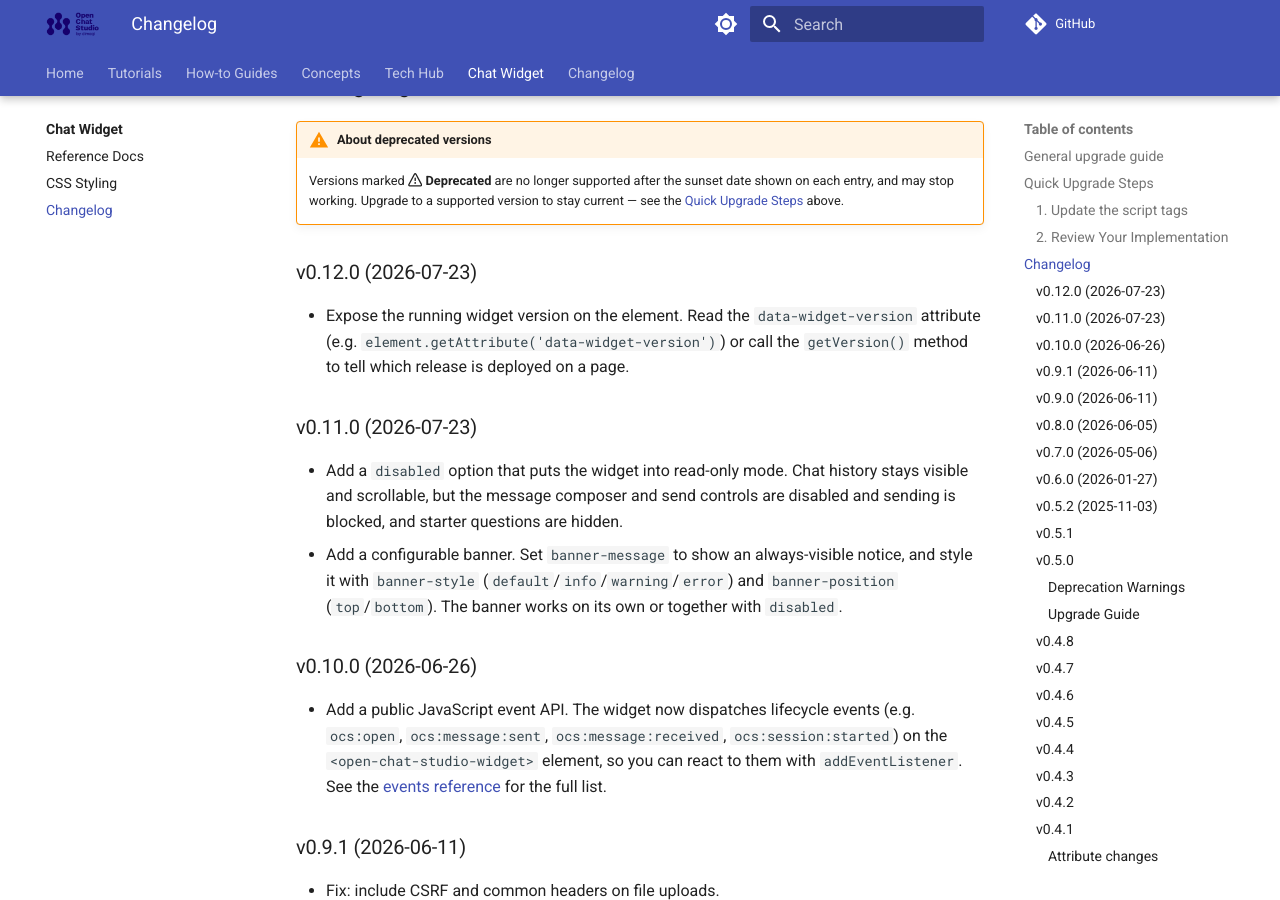
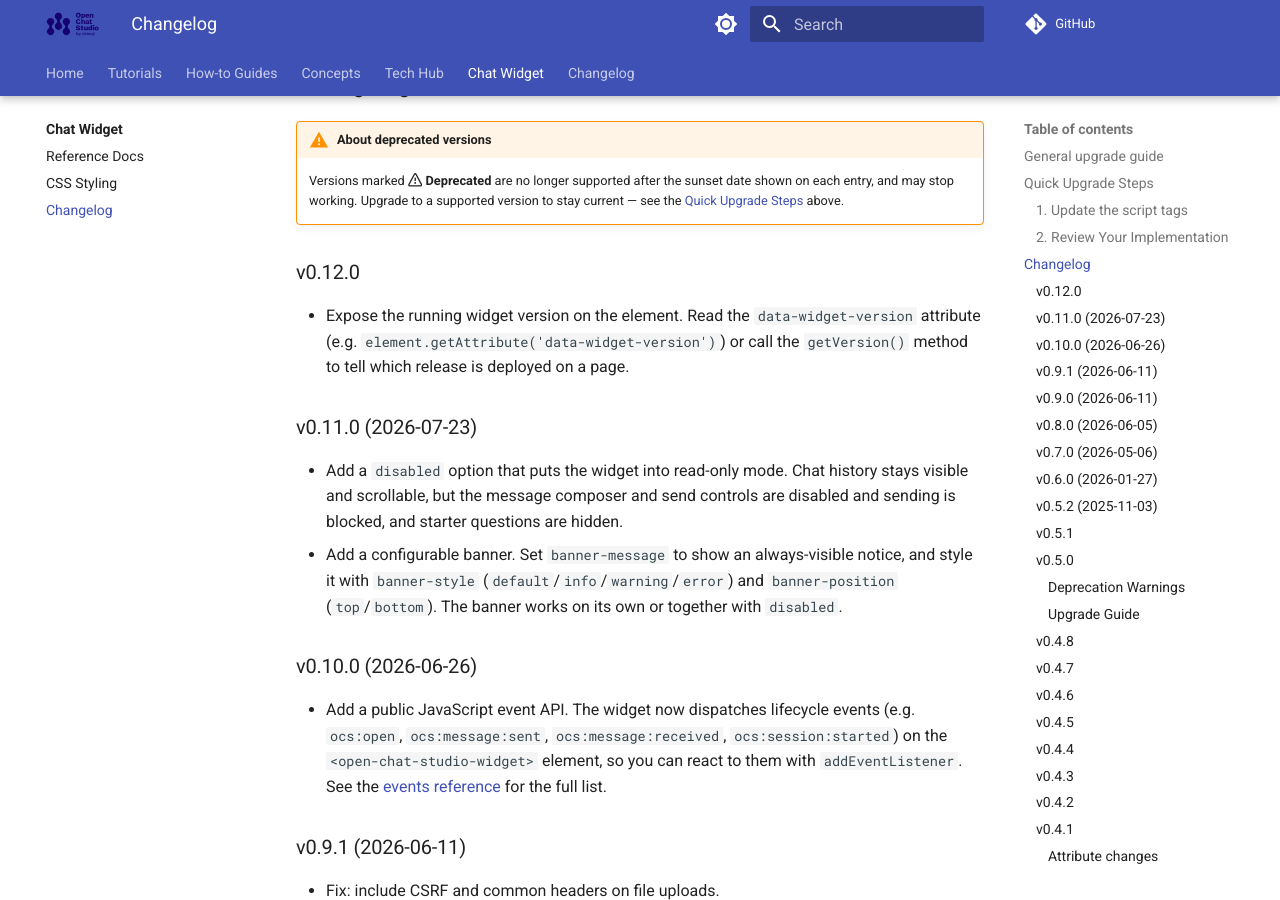
Before and after one commit to dimagi/open-chat-studio-docs, an MkDocs documentation site: the page built from docs/chat_widget/changelog.md, in a window 1280 px wide and 900 px high, scrolled down 728 px. Built offline with MkDocs 1.6.1 and Material for MkDocs 9.7.7, drawn with Linux system fonts in a browser that asks for light colours; a script that is not in the unit is left out; comment, search, counter and statistics services are not loaded.

Commit message:
Apply suggestion from @snopoke

```diff
--- a/docs/chat_widget/changelog.md
+++ b/docs/chat_widget/changelog.md
@@ -29,7 +29,7 @@ Check your current HTML implementation and compare it with the [latest propertie
     sunset date shown on each entry, and may stop working. Upgrade to a supported version
     to stay current — see the [Quick Upgrade Steps](#quick-upgrade-steps) above.
 
-### v0.12.0 (2026-07-23)
+### v0.12.0
 
 * Expose the running widget version on the element. Read the `data-widget-version` attribute (e.g. `element.getAttribute('data-widget-version')`) or call the `getVersion()` method to tell which release is deployed on a page.
 
```
